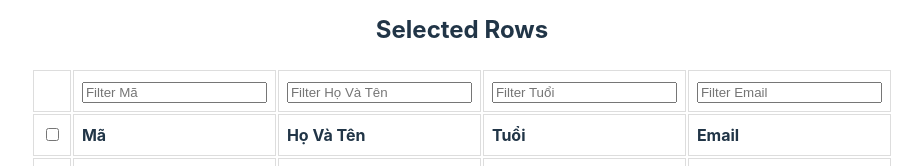
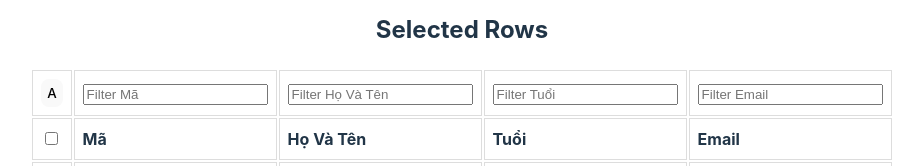
Before and after one commit to hdgithub123/React_Vite, a React (Vite) app: page / in a window 1280 px wide. Shown: the part 189-355 px from the top of the page, without its empty margins (178-1101 px from the left). Built offline with nearby package versions, Linux system fonts and the light colour scheme.

Commit message:
chot keo co ca nut seach checkbox

```diff
--- a/src/components/CreateTableFilterComponent/CreateTableFilterComponent.css
+++ b/src/components/CreateTableFilterComponent/CreateTableFilterComponent.css
@@ -4,3 +4,8 @@
     text-align: left;
     padding: 8px;
   }
+
+.btn{
+  padding: 5px;
+  font-size: smaller;
+}
--- a/src/components/CreateTableFilterComponent/CreateTableFilterComponent.tsx
+++ b/src/components/CreateTableFilterComponent/CreateTableFilterComponent.tsx
@@ -1,5 +1,5 @@
 // CreateTableFilterComponent.tsx
-import React, { useState, useEffect } from 'react';
+import React, { useState, useEffect, useRef } from 'react';
 import './CreateTableFilterComponent.css';
 
 interface TableData {
@@ -18,6 +18,7 @@ const CreateTableFilterComponent: React.FC<Props> = ({Data , onDataSelected }) =
   const [checkboxStates, setCheckboxStates] = useState<{ [key: string]: boolean }>({});
   const [filterStates, setfilterStates] = useState<{[key: string]: string }[]>([]);
   const [checkallboxStates, setCheckallboxStates] = useState<boolean>(false);
+  const [itemCheck, setitemCheck] = useState<string>("A");
 
   const filterDatas = (data: { [key: string]: string }[], filterValues: { [key: string]: string }) => {
     return data.filter(row => {
@@ -29,16 +30,26 @@ const CreateTableFilterComponent: React.FC<Props> = ({Data , onDataSelected }) =
     });
   };
 
-
-
   useEffect(() => {
     setfilterStates(filterDatas(Datainsert, filterValues))
   }, [filterValues]);
 
   useEffect(() => {
+    let selectedData : {[key: string]: string }[] = []
+    if (itemCheck === "A") {
+      selectedData = Datainsert
+    } else if (itemCheck === "C") {
+      selectedData = Datainsert.filter(row => checkboxStates[row.id]);
+    } else {
+      selectedData = Datainsert.filter(row => !checkboxStates[row.id]);
+    }
+    setfilterStates(selectedData);
+  }, [itemCheck]);
+
+
+  useEffect(() => {
     const selectedData = Datainsert.filter(row => checkboxStates[row.id]);
     onDataSelected(selectedData);
-    console.log("checkboxStates",checkboxStates)
   }, [checkboxStates]);
 
   const handleFilterChange = (e: React.ChangeEvent<HTMLInputElement>, columnName: string) => {
@@ -64,17 +75,31 @@ const CreateTableFilterComponent: React.FC<Props> = ({Data , onDataSelected }) =
     setCheckboxStates(newCheckboxStates);
   };
 
+  const handleItemCheck = () => {
+    let nextValue;
+
+    if (itemCheck === "A") {
+      nextValue = "C";
+    } else if (itemCheck === "C") {
+      nextValue = "UC";
+    } else {
+      nextValue = "A";
+    }
+
+    setitemCheck(nextValue);
+  };
+
   return (
     <div className="table-container">
       <table>
         <thead>
           <tr>
-            <th></th>
+            <th><button className="btn" onClick={handleItemCheck}>{null||itemCheck}</button></th>
             {Object.keys(title).map((key, index) => (
               <th key={index}>
                 <input
                   type="text"
-                  value={filterValues[key]}
+                  value={filterValues[key] || ""}
                   onChange={(e) => handleFilterChange(e, key)}
                   placeholder={`Filter ${title[key]}`}
                 />
@@ -85,7 +110,7 @@ const CreateTableFilterComponent: React.FC<Props> = ({Data , onDataSelected }) =
             <th>
               <input
                 type="checkbox"
-                checked={checkallboxStates}
+                checked={checkallboxStates || false}
                 onChange={handleAllCheckboxFilterChange}
               />
             </th>
```
